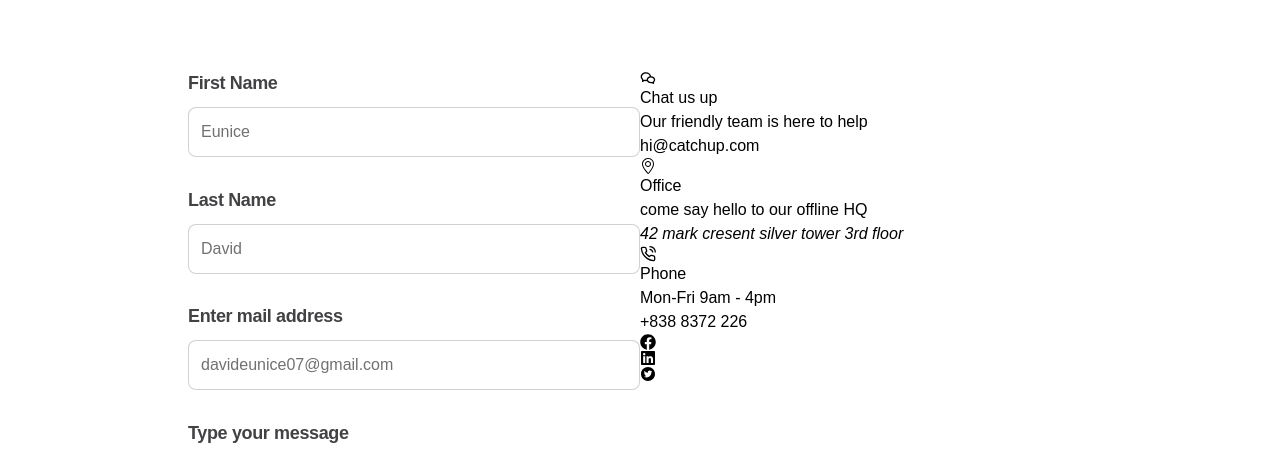
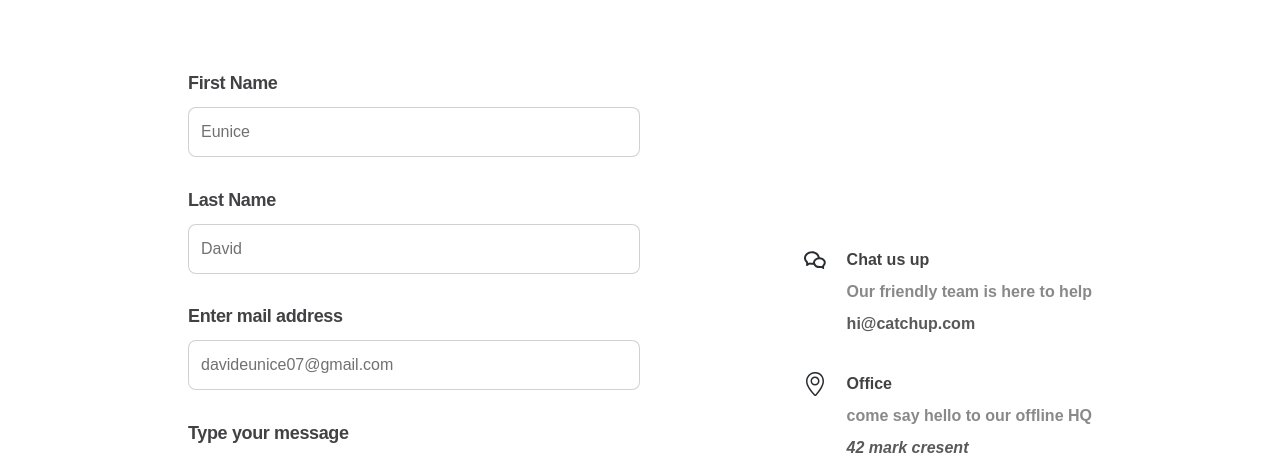
Before and after one commit to workshopapps/dinnerwithfriends.web, a React (Create React App) app: page /contact-us in a window 1280 px wide. Shown: the part 344-799 px from the top of the page. Built offline with nearby package versions, Linux system fonts and the light colour scheme; a web font is replaced by a local one.

Commit message:
style: contact details styled

```diff
--- a/src/pages/contactUs/contactDetails/ContactDetails.module.css
+++ b/src/pages/contactUs/contactDetails/ContactDetails.module.css
@@ -0,0 +1,56 @@
+.details-container {
+  display: flex;
+  flex-direction: column;
+  justify-content: center;
+  margin-left: auto;
+}
+
+.detail-item {
+  display: flex;
+  align-items: flex-start;
+  color: #898989;
+  font-size: 1rem;
+  font-weight: 700;
+}
+
+.detail-item:not(:last-child) {
+  margin-bottom: 2.2rem;
+}
+
+.detail-item .icon {
+  width: 1.5rem;
+  height: 1.5rem;
+  color: #292d32;
+  margin-right: 1.25rem;
+}
+
+.detail-item .title {
+  color: #424245;
+  margin-bottom: 8px;
+}
+
+.detail-item a,
+address {
+  color: #59595b;
+  display: block;
+  margin-top: 8px;
+}
+
+.links {
+  display: flex;
+  margin-top: 2.2rem;
+}
+
+.links a {
+  display: block;
+}
+
+.links a:not(:last-child) {
+  margin-right: 2.4rem;
+}
+
+.links a * {
+  width: 1.5rem;
+  height: 1.5rem;
+  color: #424245;
+}
--- a/src/pages/contactUs/contactDetails/ContactUsDetails.jsx
+++ b/src/pages/contactUs/contactDetails/ContactUsDetails.jsx
@@ -12,7 +12,7 @@ const ContactUsDetails = () => {
       <div className={classes["detail-item"]}>
         <RiWechatLine className={classes.icon} />
         <div>
-          <p>Chat us up</p>
+          <p className={classes.title}>Chat us up</p>
           <p>Our friendly team is here to help</p>
           <a href="http://hi@catchup.com">hi@catchup.com</a>
         </div>
@@ -20,19 +20,20 @@ const ContactUsDetails = () => {
       <div className={classes["detail-item"]}>
         <SlLocationPin className={classes.icon} />
         <div>
-          <p>Office</p>
+          <p className={classes.title}>Office</p>
           <p>come say hello to our offline HQ</p>
-          <address>42 mark cresent silver tower 3rd floor</address>
+          <address>
+            42 mark cresent
+            <br /> silver tower 3rd floor
+          </address>
         </div>
       </div>
       <div className={classes["detail-item"]}>
         <FiPhoneCall className={classes.icon} />
         <div>
-          <p>Phone</p>
+          <p className={classes.title}>Phone</p>
           <p>Mon-Fri 9am - 4pm</p>
           <a href="tel:+838 8372 226">+838 8372 226</a>
-        </div>
-      </div>
           <div className={classes["links"]}>
             <a href="http://www.facebook.com">
               <FaFacebook />
@@ -45,6 +46,8 @@ const ContactUsDetails = () => {
             </a>
           </div>
         </div>
+      </div>
+    </div>
   );
 };
 
```
Lines whose indentation alone changed are shown as unchanged.
